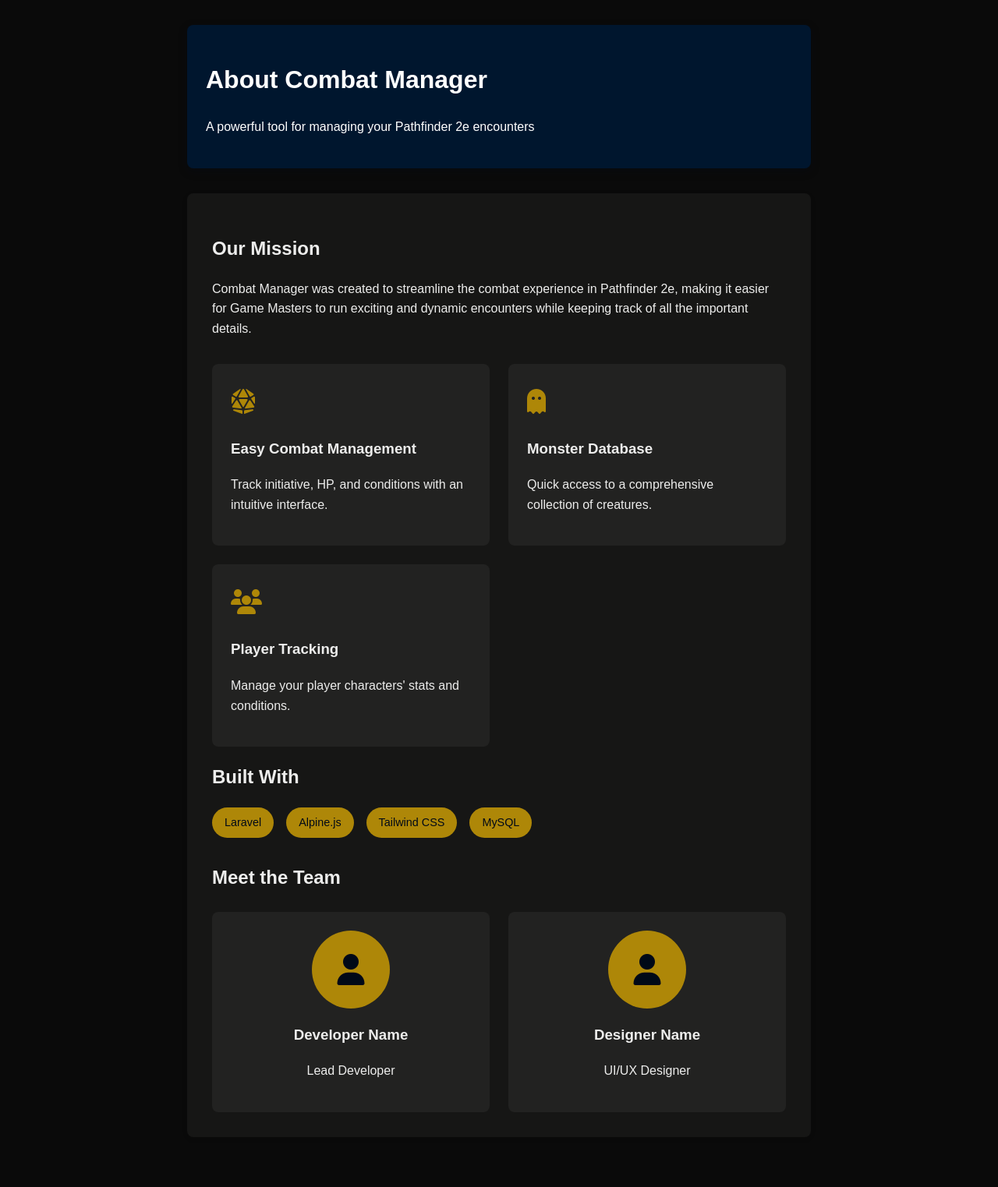
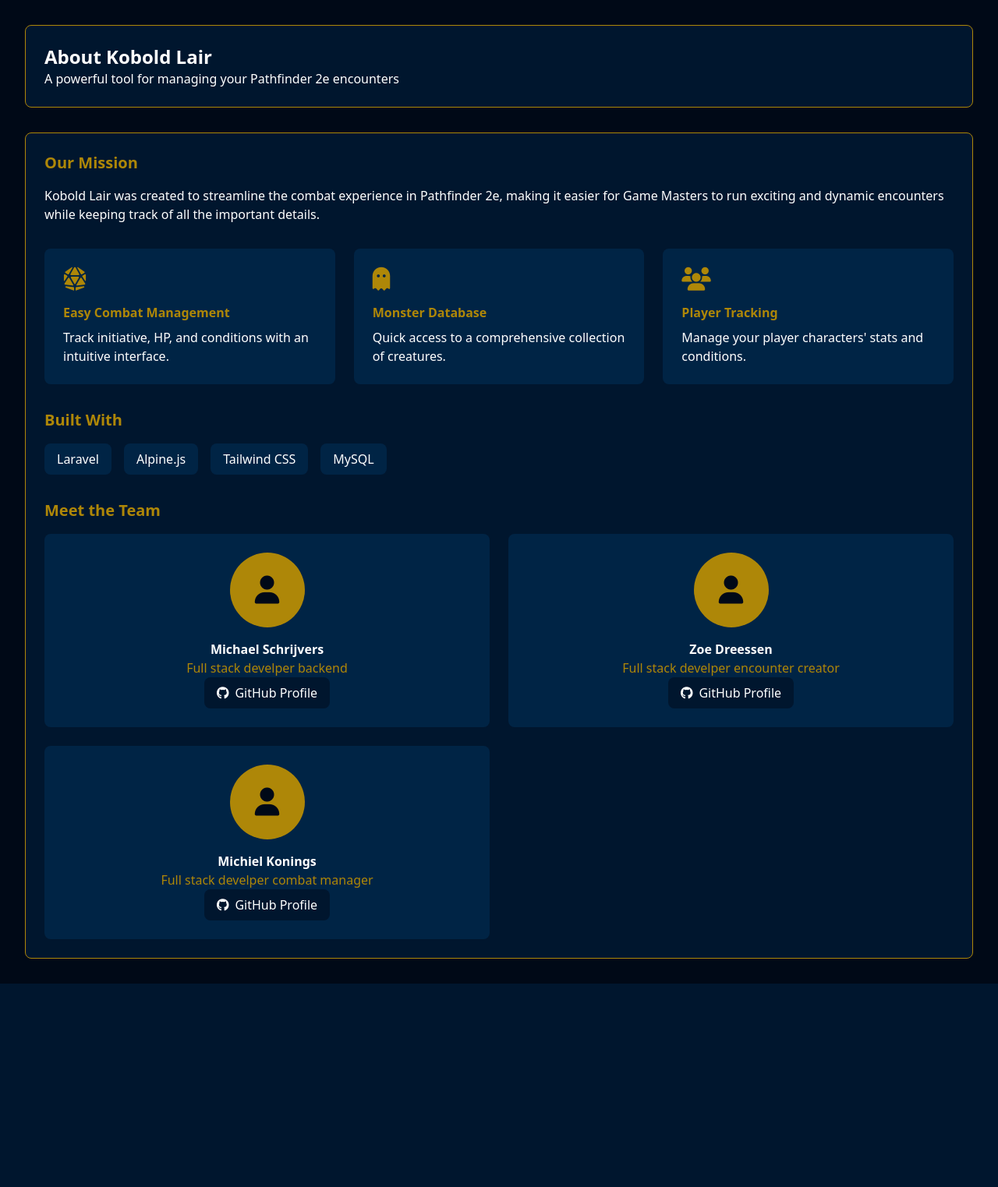
Before and after one commit to MindClaw332/PathfinderToolingProject, a Laravel app: page /about in a window 1280 px wide. Shown: the whole page at 78% size. After the commit the page ends 1262 px from the top, so only its background shows below. Run offline with Laravel 12, Linux system fonts and the light colour scheme; style sheets or scripts are compiled from the project's sources; parts of the project's set-up code (start-up, migrations or seed data) failed here and were passed over; some web fonts are replaced.

Commit message:
added git links to the about us and added the golden borders to the contact and about us pages

```diff
--- a/resources/views/about.blade.php
+++ b/resources/views/about.blade.php
@@ -1,9 +1,13 @@
+<php
 <!DOCTYPE html>
 <html lang="en" class="dark">
 <head>
     <meta charset="utf-8">
     <meta name="viewport" content="width=device-width, initial-scale=1">
-    <title>About - Pathfinder 2e Combat Manager</title>
+    <title>About - Kobold Lair</title>
+
+    <!-- Vite -->
+    @vite(['resources/css/app.css', 'resources/js/app.js'])
 
     <!-- Fonts -->
     <link rel="preconnect" href="https://fonts.bunny.net">
@@ -14,207 +18,101 @@
 
     <!-- Font Awesome -->
     <link rel="stylesheet" href="https://cdnjs.cloudflare.com/ajax/libs/font-awesome/6.4.0/css/all.min.css">
-
-    <style>
-        :root {
-            --color-primary: #000917;
-            --color-secondary: #00162E;
-            --color-tertiary: #002445;
-            --color-accent: #AE8708;
-            --color-text: #1b1b18;
-            --color-bg: #FDFDFC;
-            --color-card: #ffffff;
-            --color-dark-text: #EDEDEC;
-            --color-dark-bg: #0a0a0a;
-            --color-dark-card: #161615;
-        }
-
-        body {
-            background: var(--color-bg);
-            color: var(--color-text);
-            font-family: 'Instrument Sans', sans-serif;
-            margin: 0;
-            padding: 0;
-            line-height: 1.6;
-        }
-
-        .dark body {
-            background: var(--color-dark-bg);
-            color: var(--color-dark-text);
-        }
-
-        .container {
-            max-width: 800px;
-            margin: 0 auto;
-            padding: 2rem;
-        }
-
-        .header {
-            background: var(--color-secondary);
-            color: white;
-            padding: 1.5rem;
-            border-radius: 8px;
-            margin-bottom: 2rem;
-            box-shadow: 0 4px 12px rgba(0, 9, 23, 0.3);
-        }
-
-        .about-section {
-            background: var(--color-card);
-            padding: 2rem;
-            border-radius: 8px;
-            box-shadow: 0 2px 6px rgba(0,0,0,0.1);
-            margin-bottom: 2rem;
-        }
-
-        .dark .about-section {
-            background: var(--color-dark-card);
-        }
-
-        .feature-grid {
-            display: grid;
-            grid-template-columns: repeat(auto-fit, minmax(250px, 1fr));
-            gap: 1.5rem;
-            margin-top: 2rem;
-        }
-
-        .feature-card {
-            background: rgba(0,0,0,0.03);
-            padding: 1.5rem;
-            border-radius: 8px;
-            transition: transform 0.2s ease;
-        }
-
-        .dark .feature-card {
-            background: rgba(255,255,255,0.05);
-        }
-
-        .feature-card:hover {
-            transform: translateY(-5px);
-        }
-
-        .feature-icon {
-            color: var(--color-accent);
-            font-size: 2rem;
-            margin-bottom: 1rem;
-        }
-
-        .tech-stack {
-            display: flex;
-            flex-wrap: wrap;
-            gap: 1rem;
-            margin-top: 1rem;
-        }
-
-        .tech-badge {
-            background: var(--color-accent);
-            color: var(--color-primary);
-            padding: 0.5rem 1rem;
-            border-radius: 20px;
-            font-size: 0.9rem;
-            font-weight: 500;
-        }
-
-        .team-section {
-            margin-top: 2rem;
-        }
-
-        .team-grid {
-            display: grid;
-            grid-template-columns: repeat(auto-fit, minmax(200px, 1fr));
-            gap: 1.5rem;
-            margin-top: 1.5rem;
-        }
-
-        .team-member {
-            text-align: center;
-            padding: 1.5rem;
-            background: rgba(0,0,0,0.03);
-            border-radius: 8px;
-        }
-
-        .dark .team-member {
-            background: rgba(255,255,255,0.05);
-        }
-
-        .member-avatar {
-            width: 100px;
-            height: 100px;
-            border-radius: 50%;
-            margin: 0 auto 1rem;
-            background: var(--color-accent);
-            display: flex;
-            align-items: center;
-            justify-content: center;
-            font-size: 2.5rem;
-            color: var(--color-primary);
-        }
-    </style>
 </head>
-<body>
-    <div class="container">
-        <div class="header">
-            <h1>About Combat Manager</h1>
-            <p>A powerful tool for managing your Pathfinder 2e encounters</p>
+<body class="bg-primary">
+    <div class="container mx-auto p-8">
+        <!-- Header section with golden border -->
+        <div class="bg-secondary border border-accent rounded-lg mb-8">
+            <div class="p-6">
+                <h1 class="text-2xl font-bold text-white">About Kobold Lair</h1>
+                <p class="text-white">A powerful tool for managing your Pathfinder 2e encounters</p>
+            </div>
         </div>
 
-        <div class="about-section">
-            <h2>Our Mission</h2>
-            <p>Combat Manager was created to streamline the combat experience in Pathfinder 2e, making it easier for Game Masters to run exciting and dynamic encounters while keeping track of all the important details.</p>
-
-            <div class="feature-grid">
-                <div class="feature-card">
-                    <div class="feature-icon">
-                        <i class="fas fa-dice-d20"></i>
-                    </div>
-                    <h3>Easy Combat Management</h3>
-                    <p>Track initiative, HP, and conditions with an intuitive interface.</p>
+        <!-- About section with golden border -->
+        <div class="bg-secondary border border-accent rounded-lg">
+            <div class="p-6">
+                <div class="text-white mb-8">
+                    <h2 class="text-xl font-bold text-accent mb-4">Our Mission</h2>
+                    <p>Kobold Lair was created to streamline the combat experience in Pathfinder 2e, making it easier for Game Masters to run exciting and dynamic encounters while keeping track of all the important details.</p>
                 </div>
 
-                <div class="feature-card">
-                    <div class="feature-icon">
-                        <i class="fas fa-ghost"></i>
+                <div class="grid grid-cols-1 md:grid-cols-3 gap-6 mb-8">
+                    <div class="bg-tertiary p-6 rounded-lg">
+                        <div class="text-accent text-3xl mb-4">
+                            <i class="fas fa-dice-d20"></i>
+                        </div>
+                        <h3 class="text-accent font-bold mb-2">Easy Combat Management</h3>
+                        <p class="text-white">Track initiative, HP, and conditions with an intuitive interface.</p>
                     </div>
-                    <h3>Monster Database</h3>
-                    <p>Quick access to a comprehensive collection of creatures.</p>
+
+                    <div class="bg-tertiary p-6 rounded-lg">
+                        <div class="text-accent text-3xl mb-4">
+                            <i class="fas fa-ghost"></i>
+                        </div>
+                        <h3 class="text-accent font-bold mb-2">Monster Database</h3>
+                        <p class="text-white">Quick access to a comprehensive collection of creatures.</p>
+                    </div>
+
+                    <div class="bg-tertiary p-6 rounded-lg">
+                        <div class="text-accent text-3xl mb-4">
+                            <i class="fas fa-users"></i>
+                        </div>
+                        <h3 class="text-accent font-bold mb-2">Player Tracking</h3>
+                        <p class="text-white">Manage your player characters' stats and conditions.</p>
+                    </div>
                 </div>
 
-                <div class="feature-card">
-                    <div class="feature-icon">
-                        <i class="fas fa-users"></i>
+                <div class="mb-8">
+                    <h2 class="text-xl font-bold text-accent mb-4">Built With</h2>
+                    <div class="flex flex-wrap gap-4">
+                        <span class="bg-tertiary text-white px-4 py-2 rounded-lg">Laravel</span>
+                        <span class="bg-tertiary text-white px-4 py-2 rounded-lg">Alpine.js</span>
+                        <span class="bg-tertiary text-white px-4 py-2 rounded-lg">Tailwind CSS</span>
+                        <span class="bg-tertiary text-white px-4 py-2 rounded-lg">MySQL</span>
                     </div>
-                    <h3>Player Tracking</h3>
-                    <p>Manage your player characters' stats and conditions.</p>
                 </div>
-            </div>
 
-            <div class="tech-section">
-                <h2>Built With</h2>
-                <div class="tech-stack">
-                    <span class="tech-badge">Laravel</span>
-                    <span class="tech-badge">Alpine.js</span>
-                    <span class="tech-badge">Tailwind CSS</span>
-                    <span class="tech-badge">MySQL</span>
-                </div>
-            </div>
-
-            <div class="team-section">
-                <h2>Meet the Team</h2>
-                <div class="team-grid">
-                    <div class="team-member">
-                        <div class="member-avatar">
-                            <i class="fas fa-user"></i>
+                <div>
+                    <h2 class="text-xl font-bold text-accent mb-4">Meet the Team</h2>
+                    <div class="grid grid-cols-1 md:grid-cols-2 gap-6">
+                        <div class="bg-tertiary p-6 rounded-lg text-center">
+                            <div class="w-24 h-24 bg-accent rounded-full flex items-center justify-center mx-auto mb-4">
+                                <i class="fas fa-user text-4xl text-primary"></i>
+                            </div>
+                            <h3 class="text-white font-bold">Michael Schrijvers</h3>
+                            <p class="text-accent">Full stack develper backend </p>
+                                <a href="https://github.com/MindClaw332" target="_blank"
+                                class="inline-flex items-center gap-2 bg-secondary hover:bg-accent hover:text-primary transition-colors px-4 py-2 rounded-lg text-white">
+                                <i class="fab fa-github"></i>
+                                <span>GitHub Profile</span>
+                            </a>
                         </div>
-                        <h3>Developer Name</h3>
-                        <p>Lead Developer</p>
+                        <div class="bg-tertiary p-6 rounded-lg text-center">
+                            <div class="w-24 h-24 bg-accent rounded-full flex items-center justify-center mx-auto mb-4">
+                                <i class="fas fa-user text-4xl text-primary"></i>
+                            </div>
+                            <h3 class="text-white font-bold">Zoe Dreessen</h3>
+                            <p class="text-accent">Full stack develper encounter creator</p>
+                                <a href="https://github.com/carinezoe" target="_blank"
+                                class="inline-flex items-center gap-2 bg-secondary hover:bg-accent hover:text-primary transition-colors px-4 py-2 rounded-lg text-white">
+                                <i class="fab fa-github"></i>
+                                <span>GitHub Profile</span>
+                            </a>
+                        </div>
+                        <div class="bg-tertiary p-6 rounded-lg text-center">
+                            <div class="w-24 h-24 bg-accent rounded-full flex items-center justify-center mx-auto mb-4">
+                                <i class="fas fa-user text-4xl text-primary"></i>
+                            </div>
+                            <h3 class="text-white font-bold">Michiel Konings</h3>
+                            <p class="text-accent">Full stack develper combat manager</p>
+                            <a href="https://github.com/JellyBlass" target="_blank"
+                                class="inline-flex items-center gap-2 bg-secondary hover:bg-accent hover:text-primary transition-colors px-4 py-2 rounded-lg text-white">
+                                <i class="fab fa-github"></i>
+                                <span>GitHub Profile</span>
+                            </a>
+                        </div>
                     </div>
-                    <div class="team-member">
-                        <div class="member-avatar">
-                            <i class="fas fa-user"></i>
-                        </div>
-                        <h3>Designer Name</h3>
-                        <p>UI/UX Designer</p>
-                    </div>
-                    <!-- Add more team members as needed -->
                 </div>
             </div>
         </div>
```
Also changed, not shown: resources/views/contact.blade.php (+24 -151 lines).
